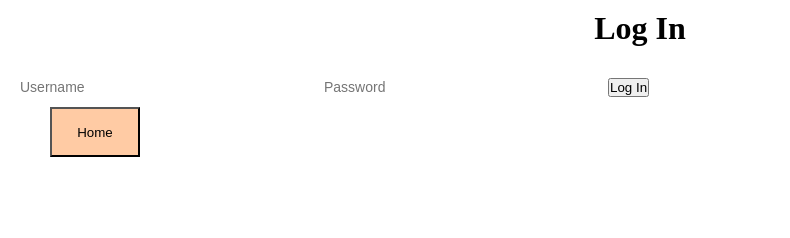
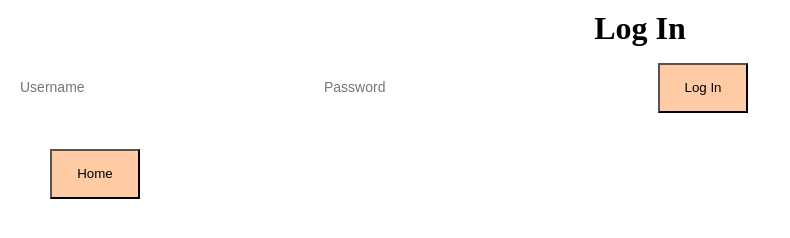
Before and after one commit to Hello-There-Ethan/Hello-There-Ethan, a website built with Vite: page login.html in a window 1280 px wide. Shown: the whole page, without its empty margins (0-790 px from the left). Built offline with nearby package versions, Linux system fonts and the light colour scheme.

Commit message:
Better Buttons

```diff
--- a/login.html
+++ b/login.html
@@ -11,9 +11,11 @@
     <form id="loginForm" onsubmit="handleLogin(event)">
         <input type="text" id="loginUsername" placeholder="Username" required>
         <input type="password" id="loginPassword" placeholder="Password" required>
-        <button type="submit">Log In</button>
+        <button  id = "loginsubmitb" type="submit">Log In</button>
     </form>
-    <button id = loginb><a href="index.html">Home</a></button>
+    <br>
+    <br>
+    <button id = "loginb"><a href="index.html">Home</a></button>
 
     <script src="script.js"></script>
 </body>
--- a/style.css
+++ b/style.css
@@ -251,3 +251,9 @@ li a:hover {
   height: 50px;
   background-color: #FFCBA4;
 }
+#loginsubmitb{
+  margin-left:50px;
+  width: 90px;
+  height: 50px;
+  background-color: #FFCBA4;
+}
```
